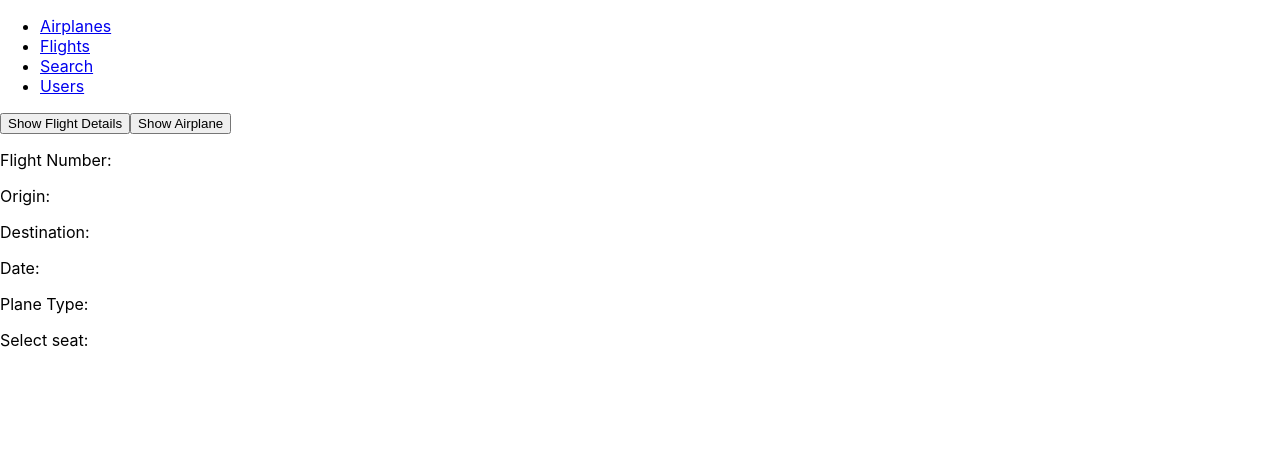
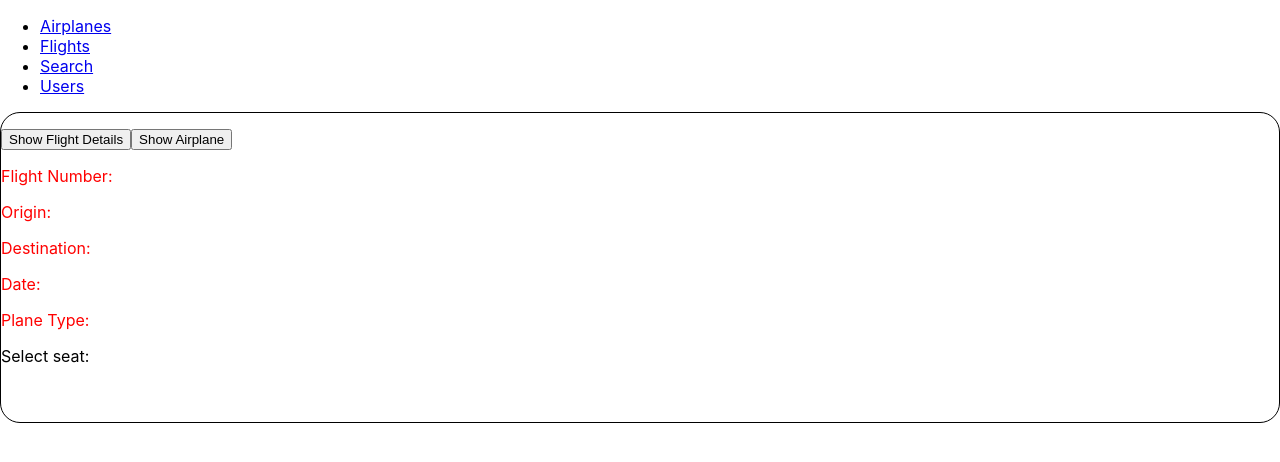
Before and after one commit to BernardoMar/Flights-Client, a React (Create React App) app: page /flights/1 in a window 1280 px wide. Shown: the top 462 px of the page. Built offline with nearby package versions, Linux system fonts and the light colour scheme.

Commit message:
styling for flight details

```diff
--- a/src/components/FlightDetail.js
+++ b/src/components/FlightDetail.js
@@ -77,14 +77,14 @@ const FlightDetail = (props) => {
 
   return (
 
-    <div>
+    <div style={{border: "1px solid black", paddingBottom: "40px", paddingTop: "15px", borderRadius: "20px", background: "white", }}>
       <button onClick={searchFlight}>Show Flight Details</button>
       <button onClick={searchPlane}>Show Airplane</button>
-      <p>Flight Number: {flightNumber}</p>
-      <p>Origin: {origin}</p>
-      <p>Destination: {destination}</p>
-      <p>Date: {date}</p>
-      <p>Plane Type: {planeType}</p>
+      <p style={{color: "red"}}>Flight Number: {flightNumber}</p>
+      <p style={{color: "red"}}>Origin: {origin}</p>
+      <p style={{color: "red"}}>Destination: {destination}</p>
+      <p style={{color: "red"}}> Date: {date}</p>
+      <p style={{color: "red"}}>Plane Type: {planeType}</p>
 
       {
         rowTable.map((i) =>
```
